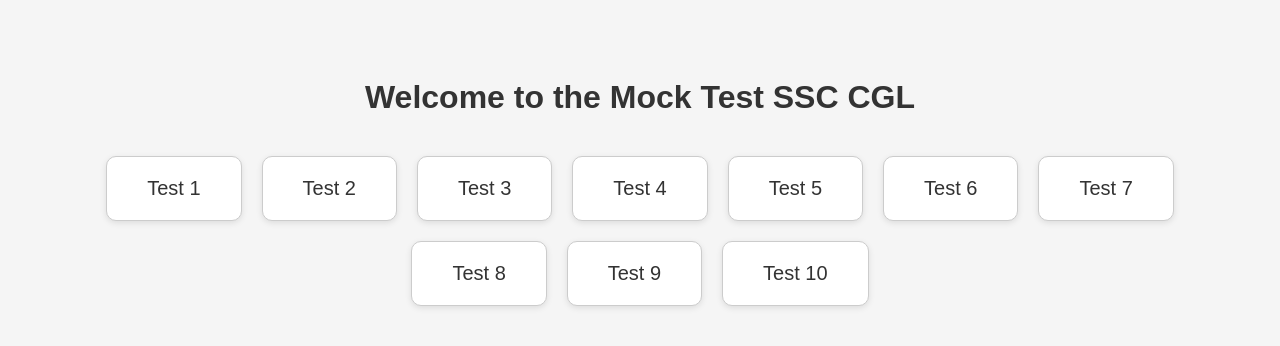
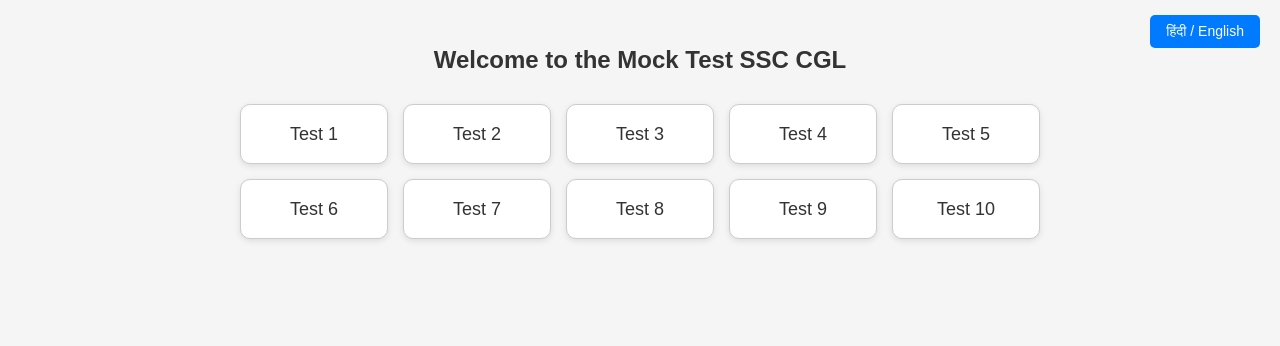
Before and after one commit to kvinaaaaykumar/SSC_CGL, a plain HTML site: page index.html in a window 1280 px wide. Drawn offline with Linux system fonts and the light colour scheme.

Commit message:
Update index.html
s

```diff
--- a/index.html
+++ b/index.html
@@ -3,56 +3,133 @@
 <head>
   <meta charset="UTF-8">
   <title>Mock Test Home</title>
+  <meta name="viewport" content="width=device-width, initial-scale=1.0">
   <style>
+    * {
+      box-sizing: border-box;
+    }
+
     body {
       font-family: Arial, sans-serif;
       background: #f5f5f5;
       text-align: center;
-      padding: 50px;
+      padding: 30px 15px;
+      margin: 0;
     }
+
     h1 {
-      margin-bottom: 40px;
+      margin-bottom: 30px;
       color: #333;
+      font-size: 24px;
     }
+
     .test-list {
-      display: flex;
-      flex-wrap: wrap;
-      justify-content: center;
-      gap: 20px;
+      display: grid;
+      grid-template-columns: repeat(auto-fit, minmax(140px, 1fr));
+      gap: 15px;
+      max-width: 800px;
+      margin: 0 auto;
     }
+
     .test-item {
       background: white;
       border: 1px solid #ccc;
       border-radius: 10px;
-      padding: 20px 40px;
+      padding: 15px;
       text-decoration: none;
       color: #333;
-      font-size: 20px;
+      font-size: 18px;
       transition: 0.3s;
       box-shadow: 0 2px 6px rgba(0,0,0,0.1);
+      display: flex;
+      justify-content: center;
+      align-items: center;
+      min-height: 60px;
     }
+
     .test-item:hover {
       background: #007bff;
       color: white;
       box-shadow: 0 4px 10px rgba(0,0,0,0.2);
     }
+
+    .language-switch {
+      position: absolute;
+      top: 15px;
+      right: 20px;
+    }
+
+    .language-switch button {
+      padding: 8px 16px;
+      font-size: 14px;
+      cursor: pointer;
+      border-radius: 5px;
+      border: none;
+      background-color: #007bff;
+      color: white;
+      transition: background-color 0.3s;
+    }
+
+    .language-switch button:hover {
+      background-color: #0056b3;
+    }
+
+    @media (max-width: 480px) {
+      h1 {
+        font-size: 20px;
+      }
+
+      .language-switch {
+        position: static;
+        margin-bottom: 20px;
+      }
+
+      .language-switch button {
+        font-size: 13px;
+        padding: 6px 12px;
+      }
+
+      .test-item {
+        font-size: 16px;
+        padding: 12px;
+        min-height: 50px;
+      }
+    }
   </style>
 </head>
 <body>
 
-  <h1>Welcome to the Mock Test SSC CGL</h1>
+  <div class="language-switch">
+    <button onclick="toggleLanguage()">हिंदी / English</button>
+  </div>
+
+  <h1 id="main-heading">Welcome to the Mock Test SSC CGL</h1>
   <div class="test-list">
-    <a href="test1.html" class="test-item">Test 1</a>
-    <a href="test2.html" class="test-item">Test 2</a>
-    <a href="test3.html" class="test-item">Test 3</a>
-    <a href="test4.html" class="test-item">Test 4</a>
-    <a href="test5.html" class="test-item">Test 5</a>
-    <a href="test6.html" class="test-item">Test 6</a>
-    <a href="test7.html" class="test-item">Test 7</a>
-    <a href="test8.html" class="test-item">Test 8</a>
-    <a href="test9.html" class="test-item">Test 9</a>
-    <a href="test10.html" class="test-item">Test 10</a>
+    <a href="test1.html" class="test-item" data-en="Test 1" data-hi="टेस्ट 1">Test 1</a>
+    <a href="test2.html" class="test-item" data-en="Test 2" data-hi="टेस्ट 2">Test 2</a>
+    <a href="test3.html" class="test-item" data-en="Test 3" data-hi="टेस्ट 3">Test 3</a>
+    <a href="test4.html" class="test-item" data-en="Test 4" data-hi="टेस्ट 4">Test 4</a>
+    <a href="test5.html" class="test-item" data-en="Test 5" data-hi="टेस्ट 5">Test 5</a>
+    <a href="test6.html" class="test-item" data-en="Test 6" data-hi="टेस्ट 6">Test 6</a>
+    <a href="test7.html" class="test-item" data-en="Test 7" data-hi="टेस्ट 7">Test 7</a>
+    <a href="test8.html" class="test-item" data-en="Test 8" data-hi="टेस्ट 8">Test 8</a>
+    <a href="test9.html" class="test-item" data-en="Test 9" data-hi="टेस्ट 9">Test 9</a>
+    <a href="test10.html" class="test-item" data-en="Test 10" data-hi="टेस्ट 10">Test 10</a>
   </div>
+
+  <script>
+    let isHindi = false;
+    function toggleLanguage() {
+      isHindi = !isHindi;
+      document.getElementById("main-heading").innerText = isHindi
+        ? "SSC CGL मॉक टेस्ट में आपका स्वागत है"
+        : "Welcome to the Mock Test SSC CGL";
+
+      document.querySelectorAll(".test-item").forEach(item => {
+        item.innerText = isHindi ? item.dataset.hi : item.dataset.en;
+      });
+    }
+  </script>
 
 </body>
 </html>
```
